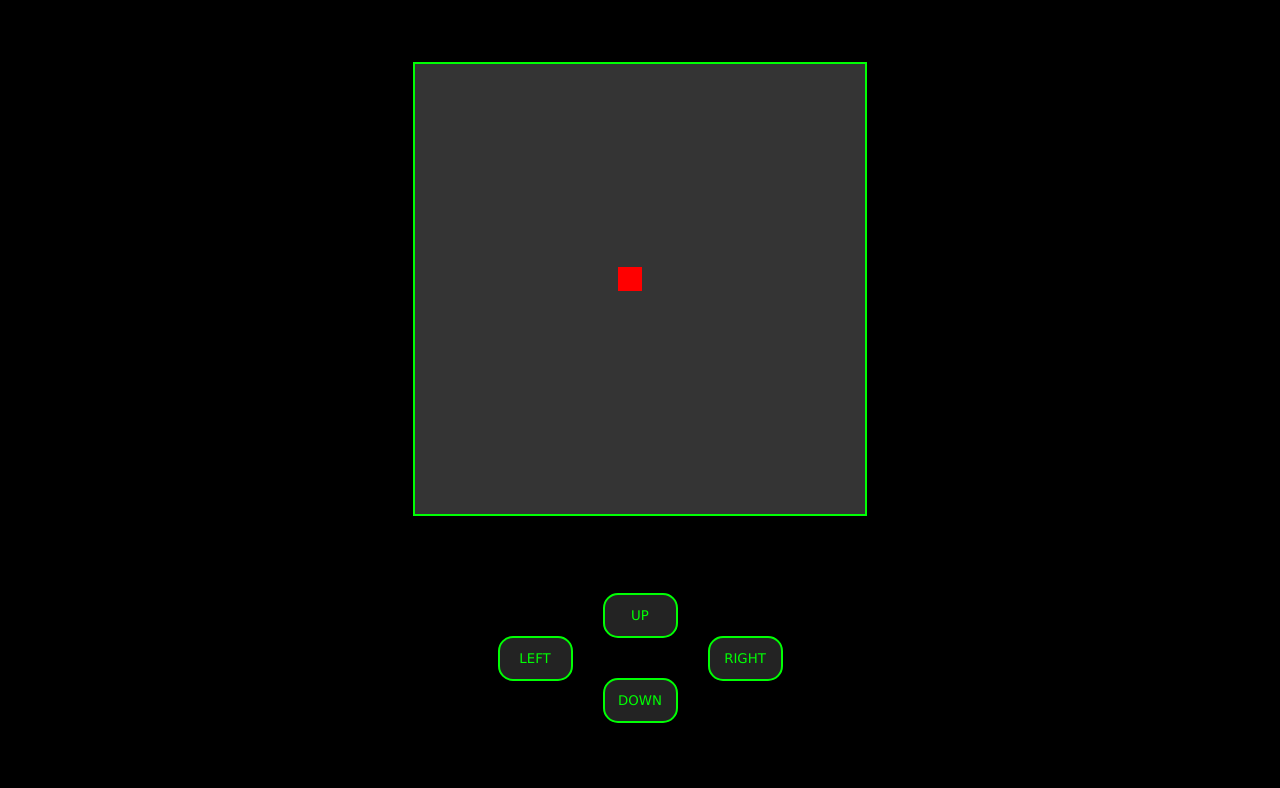
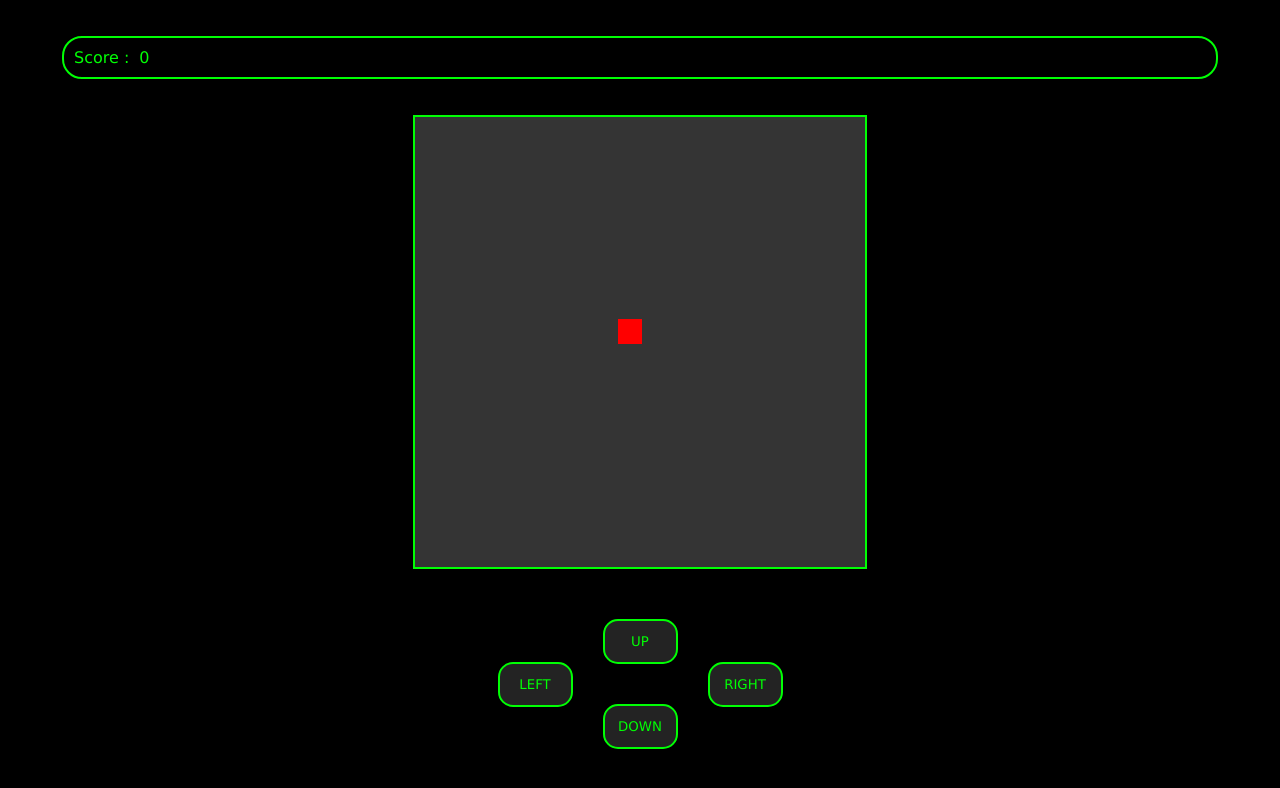
Before and after one commit to shivamkunkolikar/wallgame, a plain HTML site: page index.html in a window 1280 px wide. Drawn offline with Linux system fonts and the light colour scheme.

Commit message:
sixth commit

```diff
--- a/47webc.css
+++ b/47webc.css
@@ -13,6 +13,18 @@ body {
     flex-direction  : column;
     background-color: black;
 }
+#score-box {
+    display: flex;
+    width  : 90vw;
+    border : 2px solid rgb(0, 255, 4);
+    padding-top: 10px;
+    padding-bottom: 10px;
+    border-radius: 20px;
+}
+    #score-box p {
+        color: rgb(0, 255, 4);
+        padding-left: 10px;
+    }
 #container {
     display : flex;
     height  : 90vw;
--- a/47webj.js
+++ b/47webj.js
@@ -62,7 +62,7 @@ function mainGame() {
             }
             score = score + 1;
             if (score % 50 == 0) { inr_acc = inr_acc + 0.2; }
-            console.log(score);
+            document.getElementById("score-num").innerHTML = `${score}`;
         }
     }, 50);
 }
--- a/index.html
+++ b/index.html
@@ -7,6 +7,10 @@
     <link rel="stylesheet" href="47webc.css">
 </head>
 <body>
+    <div id="score-box">
+        <p>Score : </p>
+        <p id="score-num">0</p>
+    </div>
     <div id="container">
         <div id="square"></div>
     </div>
```
